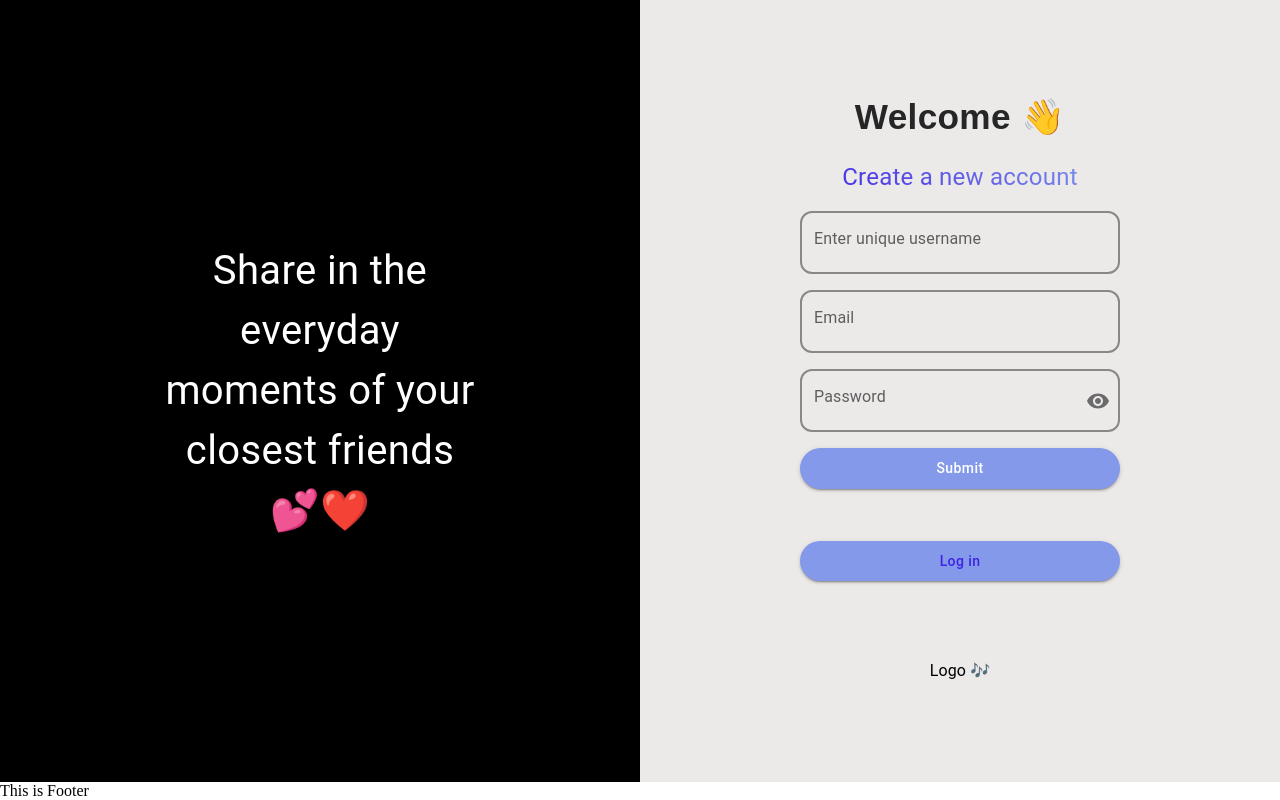
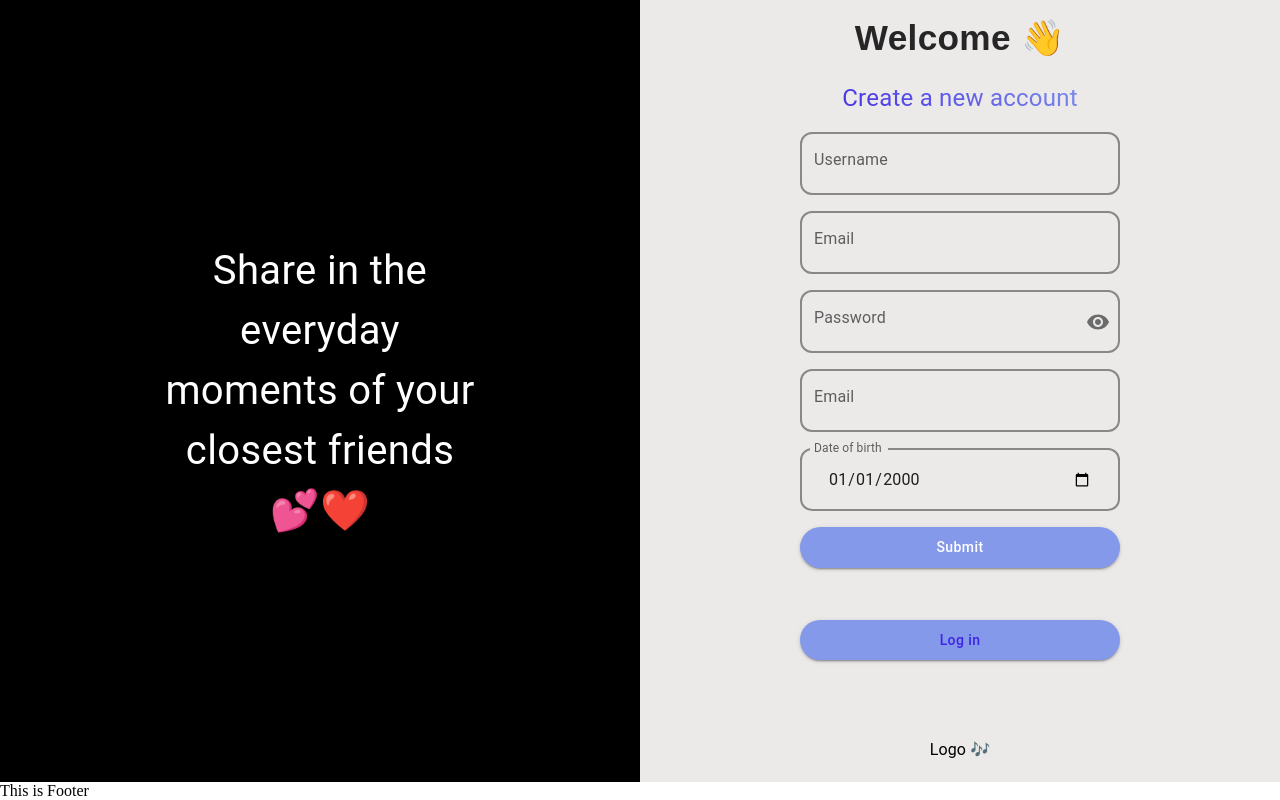
Before and after one commit to vishnu95075/tnm-app, a React (Vite) app: page /register in a window 1280 px wide. Built offline with nearby package versions, Linux system fonts and the light colour scheme.

Commit message:
register page change

```diff
--- a/src/pages/Register/Register.tsx
+++ b/src/pages/Register/Register.tsx
@@ -16,6 +16,7 @@ const Register = () => {
     const outlinedPasswordId = React.useId();
     const [showPassword, setShowPassword] = useState(false);
     const [fullName, setFullName] = useState("");
+    const [dob, setDob] = useState("2000-01-01");
     const [username, setUsername] = useState("");
 
     const [email, setEmail] = useState("");
@@ -132,7 +133,7 @@ const Register = () => {
                             value={username}
                             onChange={(e) => setUsername(e.target.value)}
 
-                            label="Enter unique username"
+                            label="Username"
                             variant="outlined"
                             sx={{
                                 width: '350px',
@@ -160,6 +161,7 @@ const Register = () => {
                                 },
                             }}
                         />
+
                         <TextField
                             value={email}
                             onChange={(e) => setEmail(e.target.value)}
@@ -192,6 +194,7 @@ const Register = () => {
                                 },
                             }}
                         />
+
 
                         <FormControl sx={{
                             '& .MuiOutlinedInput-input': {
@@ -240,6 +243,73 @@ const Register = () => {
                                 label="Password"
                             />
                         </FormControl>
+
+
+                        <TextField
+                            value={fullName}
+                            onChange={(e) => setFullName(e.target.value)}
+
+                            label="Email"
+                            variant="outlined"
+                            sx={{
+                                width: '350px',
+                                my: 1,
+
+                                '& .MuiOutlinedInput-input': {
+                                    padding: '20px 28px',
+                                },
+
+                                '& .MuiOutlinedInput-root': {
+                                    '& fieldset': {
+                                        borderColor: '#888',
+                                        borderWidth: '2.1px',
+                                        borderRadius: '12px',
+
+                                    },
+                                    '&:hover fieldset': {
+                                        borderColor: '#888',
+                                        borderWidth: '2.5px',
+                                    },
+                                    '&.Mui-focused fieldset': {
+                                        borderColor: '#888',
+                                        borderWidth: '2.5px',
+                                    },
+                                },
+                            }}
+                        />
+                        <TextField
+                            value={dob}
+                            onChange={(e) => setDob(e.target.value)}
+                            type="date"
+                            label="Date of birth"
+                            variant="outlined"
+                            sx={{
+                                width: '350px',
+                                my: 1,
+
+                                '& .MuiOutlinedInput-input': {
+                                    padding: '20px 28px',
+                                },
+
+                                '& .MuiOutlinedInput-root': {
+                                    '& fieldset': {
+                                        borderColor: '#888',
+                                        borderWidth: '2.1px',
+                                        borderRadius: '12px',
+
+                                    },
+                                    '&:hover fieldset': {
+                                        borderColor: '#888',
+                                        borderWidth: '2.5px',
+                                    },
+                                    '&.Mui-focused fieldset': {
+                                        borderColor: '#888',
+                                        borderWidth: '2.5px',
+                                    },
+                                },
+                            }}
+                        />
+
                         <Button
                             variant="contained"
                             disabled={false}
```
